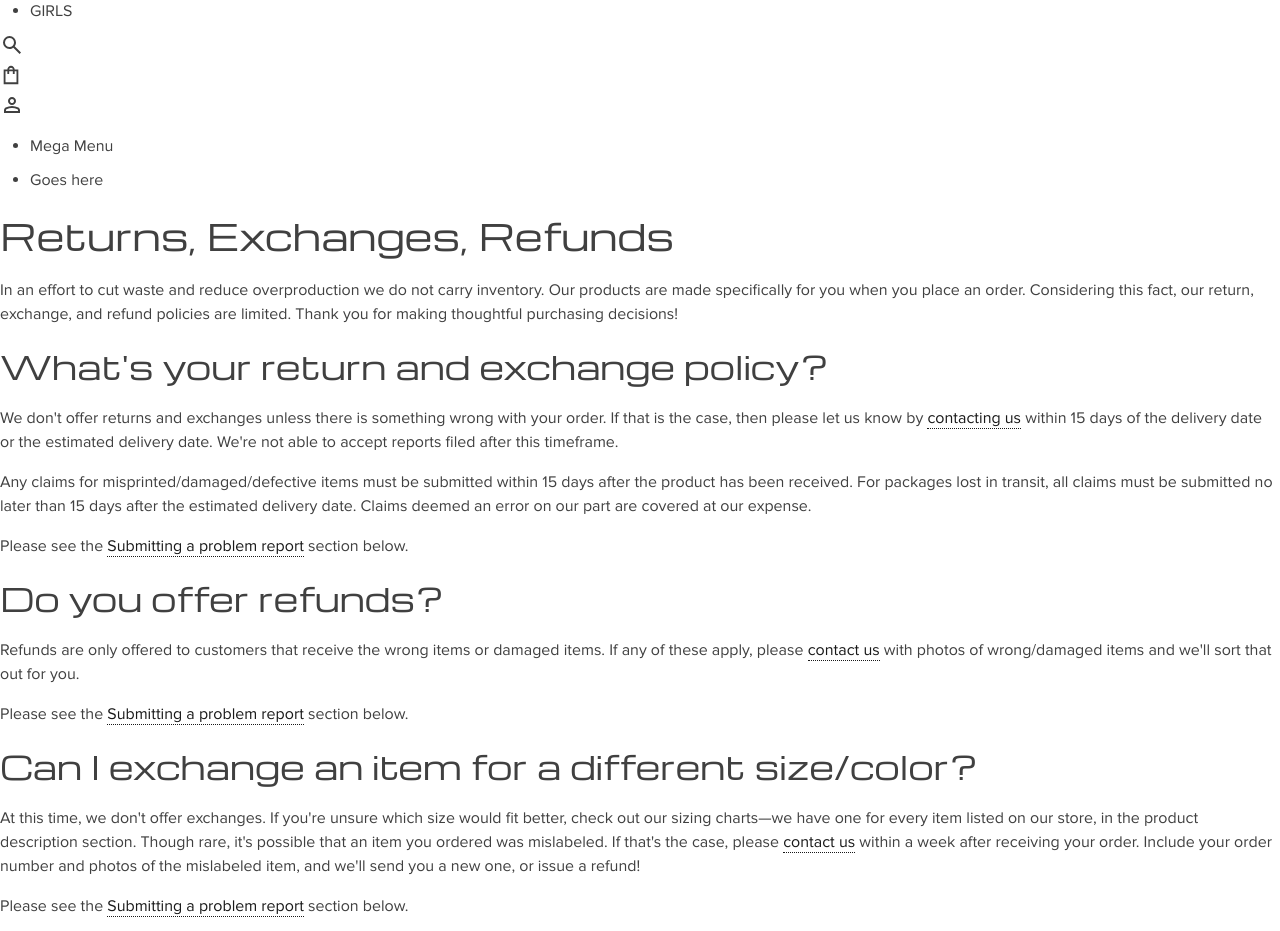
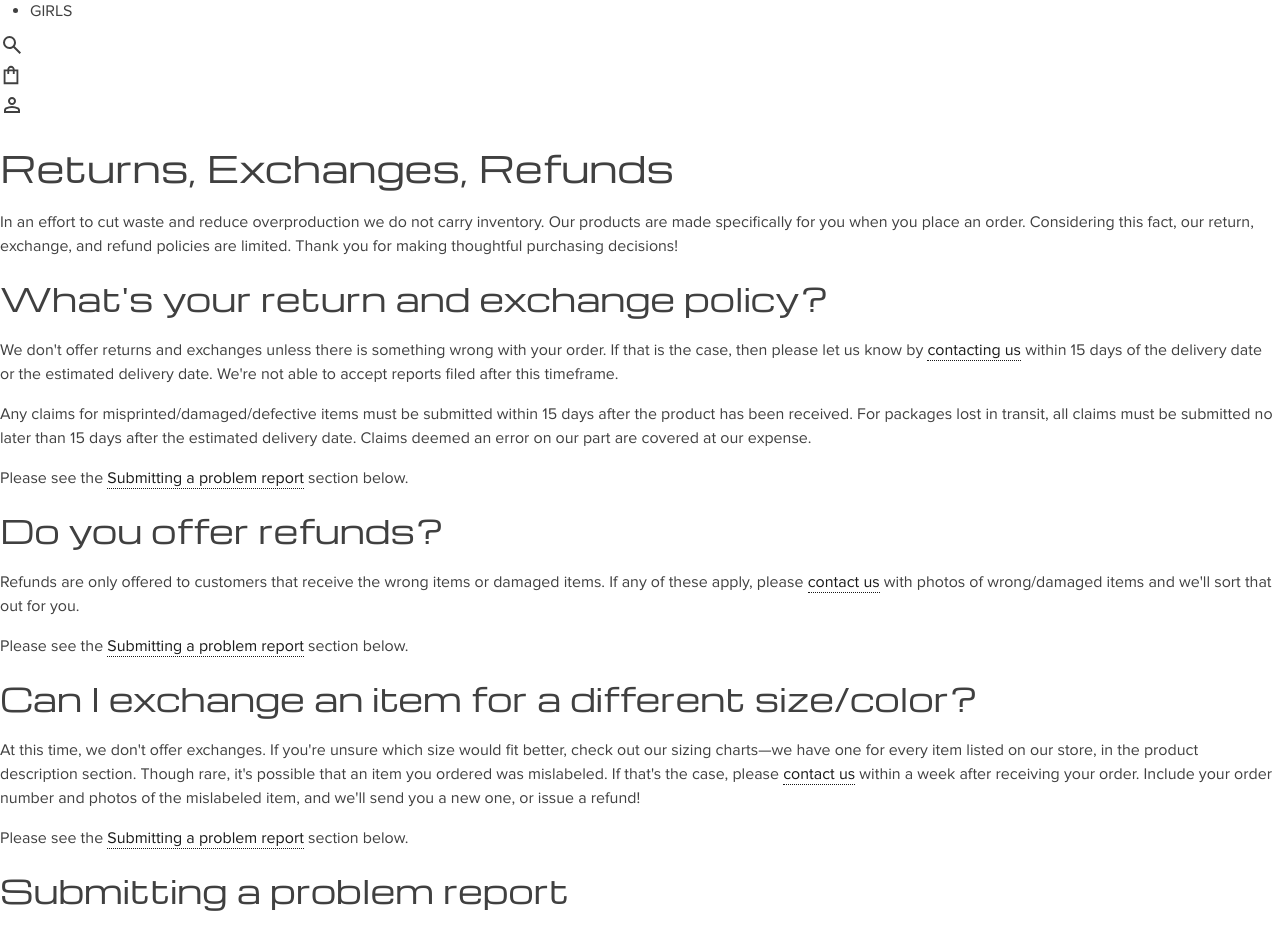
Before and after one commit to SamuelEarl/thega-bigcommerce-storefront-sveltekit, a SvelteKit app: page /policies/returns-exchanges-refunds in a window 1280 px wide. Shown: the part 1180-2111 px from the top of the page. Built offline with nearby package versions, Linux system fonts and the light colour scheme.

Commit message:
Desktop header seems to be working

```diff
--- a/src/routes/(storefront)/DesktopHeader.svelte
+++ b/src/routes/(storefront)/DesktopHeader.svelte
@@ -12,13 +12,14 @@
   }: Props = $props();
 
 	let desktopMainNavRef: HTMLElement;
-	let desktopMegaMenuContainerRef: HTMLElement;
+	let desktopMegaMenuOuterContainerRef: HTMLElement;
+	let desktopMegaMenuInnerContainerRef: HTMLElement;
 	let desktopMegaMenuNavRef: HTMLElement;
 
 	let userIsFocusedOnDesktopMainNavRef = $state(false);
-	let userIsFocusedOnDesktopMegaMenuContainerRef = $state(false);
+	let userIsFocusedOnDesktopMegaMenuOuterContainerRef = $state(false);
 
-	let activeMegaMenu = $state("");
+	let activeMegaMenu = $state([]);
 
 	const iconBtns = [
 		{
@@ -38,15 +39,10 @@
 		},
 	];
 
-	function getActiveMegaMenu() {
-		const megaMenu = mainNav.menu.find(menu => menu.label === activeMegaMenu);
-		return megaMenu?.submenu;
+	function setActiveMegaMenu(menuLabel: string) {
+		const menu = mainNav.menu.find(menu => menu.label === menuLabel);
+		activeMegaMenu = menu?.submenu;
 	}
-
-	// function getMainMenuItemURL() {
-	// 	const displayNav = mainNav.menu.find(menu => menu.label === activeMegaMenu);
-	// 	return displayNav?.url;
-	// }
 
 	/**
 	 * If the user hovered (or focused their keyboard event) somewhere outside of the main nav AND mega menu,
@@ -54,12 +50,11 @@
 	 * @param event
 	 */
 	function checkIfUserIsFocusedOnMenu() {
-		if (!userIsFocusedOnDesktopMainNavRef && !userIsFocusedOnDesktopMegaMenuContainerRef) {
-			activeMegaMenu = "";
-			desktopMegaMenuNavRef.style.top = "-100vh";
+		if (!userIsFocusedOnDesktopMainNavRef && !userIsFocusedOnDesktopMegaMenuOuterContainerRef) {
+			desktopMegaMenuInnerContainerRef.style.top = "-100vh";
 		}
 		else {
-			desktopMegaMenuNavRef.style.top = "-1px";
+			desktopMegaMenuInnerContainerRef.style.top = "-1px";
 		}
 	}
 </script>
@@ -85,12 +80,12 @@
 				{#each mainNav.menu as item}
 					<li
 						onmouseover={() => {
-							activeMegaMenu = item.label;
+							setActiveMegaMenu(item.label);
 							userIsFocusedOnDesktopMainNavRef = true;
 							checkIfUserIsFocusedOnMenu();
 						}}
 						onfocus={() => {
-							activeMegaMenu = item.label;
+							setActiveMegaMenu(item.label);
 							userIsFocusedOnDesktopMainNavRef = true;
 							checkIfUserIsFocusedOnMenu();
 						}}
@@ -112,30 +107,38 @@
 
 	<!-- svelte-ignore a11y_no_static_element_interactions -->
 	<div
-		class="mega-menu-container"
-		bind:this={desktopMegaMenuContainerRef}
+		class="mega-menu-outer-container"
+		bind:this={desktopMegaMenuOuterContainerRef}
 		onmouseover={() => {
-			userIsFocusedOnDesktopMegaMenuContainerRef = true;
+			userIsFocusedOnDesktopMegaMenuOuterContainerRef = true;
 			checkIfUserIsFocusedOnMenu();
 		}}
 		onfocus={() => {
-			userIsFocusedOnDesktopMegaMenuContainerRef = true;
+			userIsFocusedOnDesktopMegaMenuOuterContainerRef = true;
 			checkIfUserIsFocusedOnMenu();
 		}}
 		onmouseout={() => {
-			userIsFocusedOnDesktopMegaMenuContainerRef = false;
+			userIsFocusedOnDesktopMegaMenuOuterContainerRef = false;
 			checkIfUserIsFocusedOnMenu();
 		}}
 		onblur={() => {
-			userIsFocusedOnDesktopMegaMenuContainerRef = false;
+			userIsFocusedOnDesktopMegaMenuOuterContainerRef = false;
 			checkIfUserIsFocusedOnMenu();
 		}}
 	>
+		<!-- ontransitionstart={() => {
+			desktopMegaMenuOuterContainerRef.style.pointerEvents = "none";
+		}}
+		ontransitionend={() => {
+			desktopMegaMenuOuterContainerRef.style.pointerEvents = "auto";
+		}} -->
+		<div
+			bind:this={desktopMegaMenuInnerContainerRef}
+			class="mega-menu-inner-container"
+		>
 			<nav bind:this={desktopMegaMenuNavRef}>
 				<ul>
-				<li>Mega Menu</li>
-				<li>Goes here</li>
-				{#each getActiveMegaMenu() as item}
+					{#each activeMegaMenu as item}
 						<li>
 							<Link href={item.url} variant="secondary" underline={false}>
 								{item.label}
@@ -144,6 +147,7 @@
 					{/each}
 				</ul>
 			</nav>
+		</div>
 	</div>
 
 </header>
@@ -156,6 +160,12 @@
 	}
 
 	@media (--lg-up) {
+		ul {
+			list-style-type: none;
+			padding: 0;
+			margin: 0;
+		}
+
 		header.desktop-header {
 			display: block;
 			position: sticky;
@@ -169,7 +179,6 @@
 				max-width: var(--xl-max);
 				margin: 0 auto;
 				padding: 0 15px;
-				/* width: 100%; */
 				display: flex;
 				justify-content: space-between;
 				align-items: center;
@@ -187,15 +196,11 @@
 					& ul {
 						display: flex;
 						justify-content: center;
-						gap: 0 20px;
-						list-style-type: none;
-						padding: 0;
-						margin: 0;
-						font-size: 20px;
+						font-size: var(--size-5);
 
 						& li {
 							margin: 0;
-							padding: 15px 0;
+							padding: var(--size-4) var(--size-6);
 
 							&:hover {
 								color: var(--old-gold);
@@ -207,7 +212,7 @@
 				& .icons-wrapper {
 					display: flex;
 					align-items: center;
-					gap: 0 20px;
+					gap: 0 var(--size-5);
 
 					& :global(.icon--material-symbols:hover) {
 						color: var(--old-gold);
@@ -215,18 +220,24 @@
 				}
 			}
 
-			& .mega-menu-container {
-				max-width: var(--xl-max);
-				margin: 0 auto;
-				padding: 0 15px;
+			& .mega-menu-outer-container {
 				position: relative;
 
-				& nav {
+				& .mega-menu-inner-container {
 					position: absolute;
+					/* To edit the mega menu styles, comment out this `top: -100vh;` property and the
+					`desktopMegaMenuInnerContainerRef.style.top = "-100vh";` line in the JavaScript code. */
 					top: -100vh;
-					width: 100%;
+					width: 100vw;
 					background-color: var(--black);
 					color: var(--white);
+					/* transition: top 0.25s ease; */
+
+					& nav {
+						max-width: var(--sm-max);
+						margin: 0 auto;
+						padding: 20px;
+					}
 				}
 			}
 		}
--- a/src/routes/(storefront)/Header.svelte
+++ b/src/routes/(storefront)/Header.svelte
@@ -15,8 +15,8 @@
 						url: "/men/shoes",
 					},
 					{
-						label: "Shirts",
-						url: "/men/shirts",
+						label: "Polos",
+						url: "/men/polos",
 					},
 				],
 			},
@@ -29,8 +29,8 @@
 						url: "/women/shoes",
 					},
 					{
-						label: "Shirts",
-						url: "/women/shirts",
+						label: "Sweats",
+						url: "/women/sweats",
 					},
 				],
 			},
@@ -46,6 +46,14 @@
 						label: "Shirts",
 						url: "/boys/shirts",
 					},
+          {
+						label: "Shorts",
+						url: "/boys/shorts",
+					},
+          {
+						label: "Sweats",
+						url: "/women/sweats",
+					},
 				],
 			},
 			{
@@ -60,6 +68,10 @@
 						label: "Shirts",
 						url: "/girls/shirts",
 					},
+          {
+						label: "Pants",
+						url: "/boys/pants",
+					},
 				],
 			},
 		],
--- a/src/routes/(storefront)/MobileHeader.svelte
+++ b/src/routes/(storefront)/MobileHeader.svelte
@@ -42,13 +42,13 @@
 	];
 
 	function getActiveSubmenu() {
-		const displayNav = mainNav.menu.find(menu => menu.label === activeNav);
-		return displayNav?.submenu;
+		const menu = mainNav.menu.find(menu => menu.label === activeNav);
+		return menu?.submenu;
 	}
 
 	function getMainMenuItemURL() {
-		const displayNav = mainNav.menu.find(menu => menu.label === activeNav);
-		return displayNav?.url;
+		const menu = mainNav.menu.find(menu => menu.label === activeNav);
+		return menu?.url;
 	}
 </script>
 
```
Lines whose indentation alone changed are shown as unchanged.
